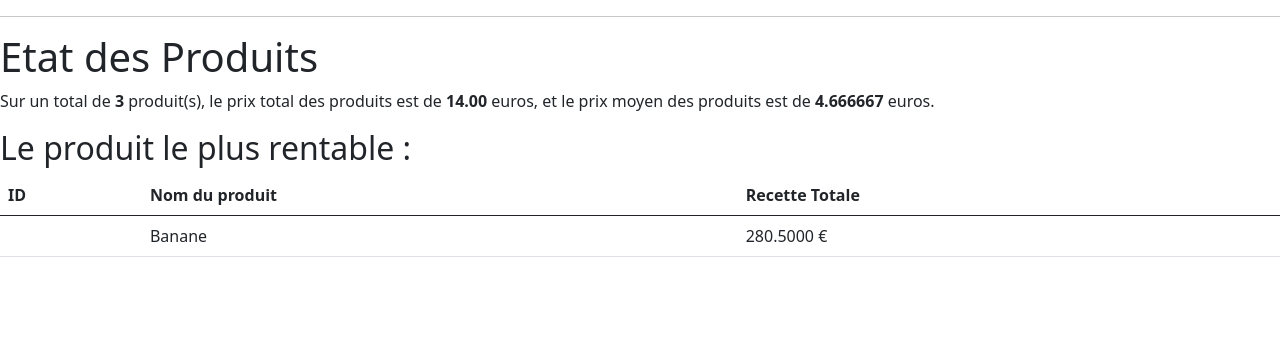
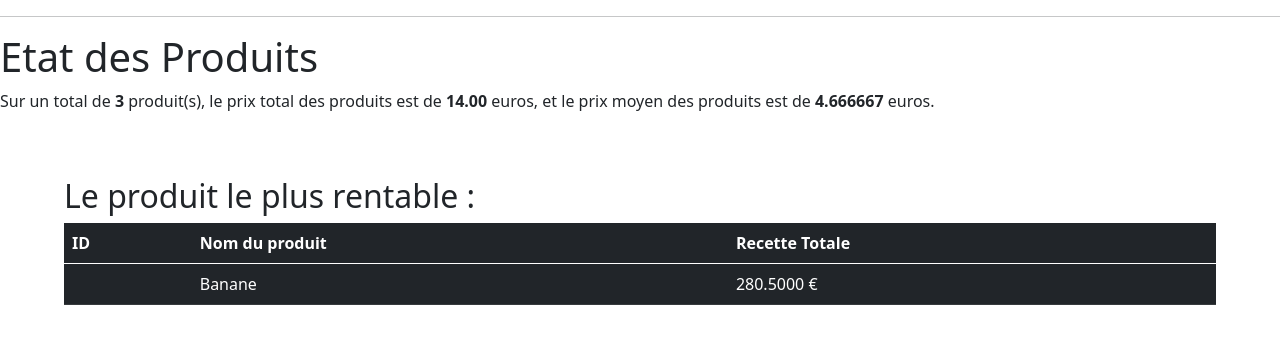
Before and after one commit to bdidier3/SAE1_04, a Flask app: page /produit/etat in a window 1280 px wide. Shown: the part 64-408 px from the top of the page. Run offline with Flask 3, Linux system fonts and the light colour scheme; data comes from the database, SQL or seed files in the repository; some libraries are stand-ins or nearby versions.

Commit message:
page produit finit

```diff
--- a/templates/produit/etat_produit.html
+++ b/templates/produit/etat_produit.html
@@ -16,10 +16,10 @@
 
 <p>Sur un total de <strong>{{ totals.total_produits }}</strong> produit(s), le prix total des produits est de <strong>{{ totals.total_prix }}</strong> euros,
    et le prix moyen des produits est de <strong>{{ totals.prix_moyen }}</strong> euros.</p>
-
+<div class="div_tb_bootstrap">
 {% if produit_rentable %}
     <h2>Le produit le plus rentable :</h2>
-    <table class="table">
+    <table class="table table-dark">
         <thead>
             <tr>
                 <th>ID</th>
@@ -38,7 +38,7 @@
 {% else %}
     <p>Aucun produit n'a encore généré de recette.</p>
 {% endif %}
-
+</div>
 <script src="{{ url_for('static', filename='bootstrap/js/bootstrap.js') }}"></script>
 </body>
 </html>
```
